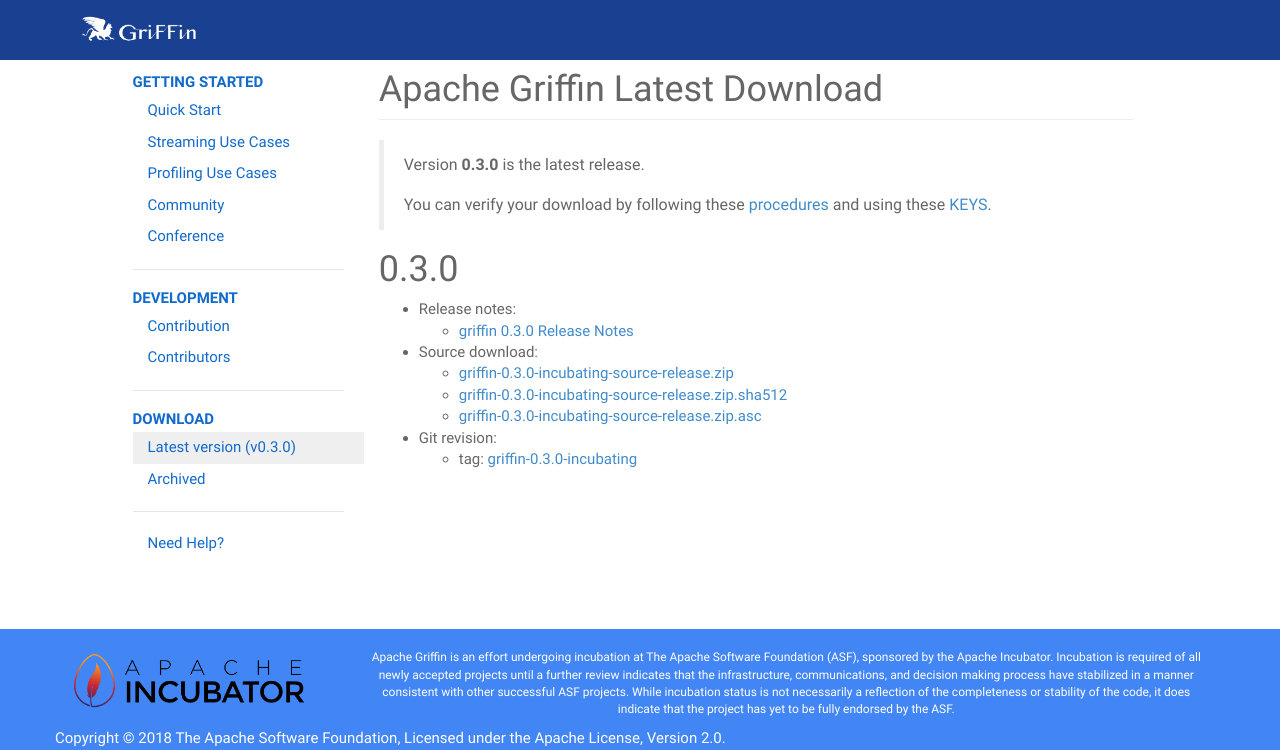
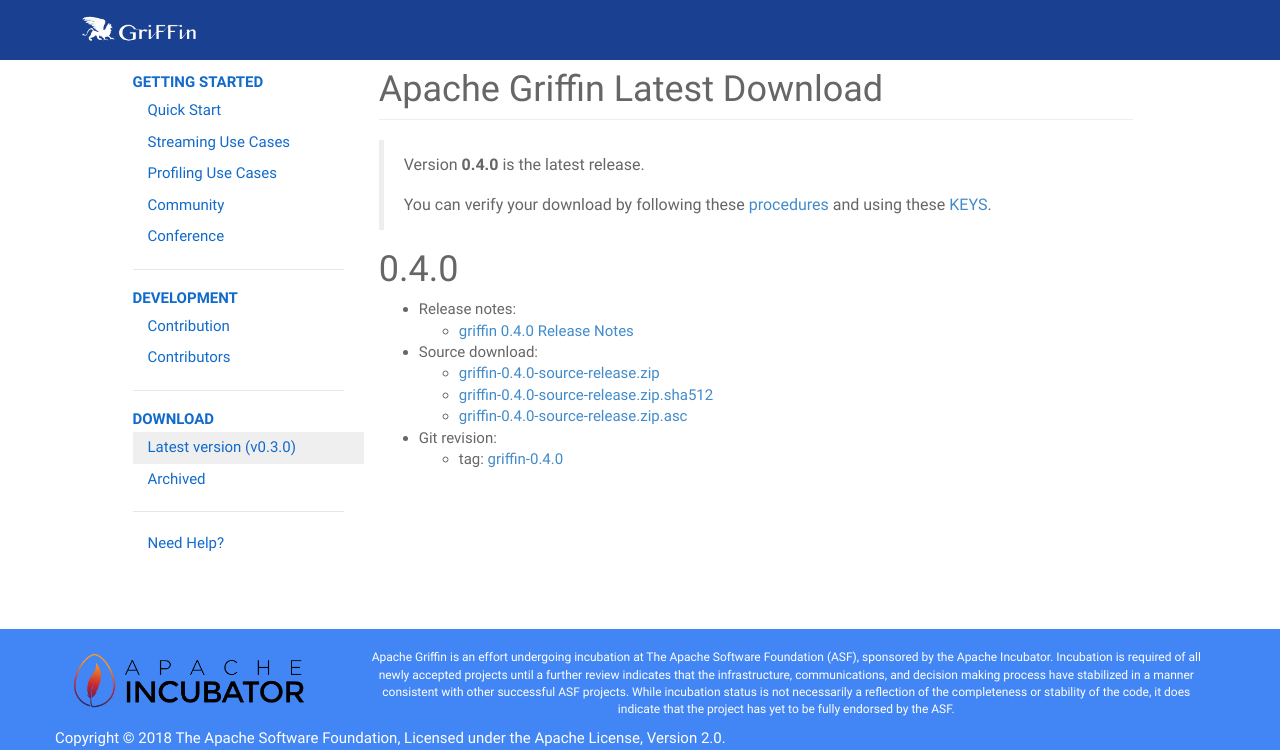
Before and after one commit to apache/griffin-site, a Jekyll site: the page built from latest.md, in a window 1280 px wide and 1101 px high. Shown: the top 750 px of the window. Built offline with Jekyll 4.4.1, drawn with Linux system fonts in a browser that asks for light colours; comment, search, counter and statistics services are not loaded.

Commit message:
0.4.0 released

```diff
--- a/latest.md
+++ b/latest.md
@@ -4,16 +4,16 @@
 permalink: /docs/latest.html
 ---
 
-> Version **0.3.0** is the latest release.
+> Version **0.4.0** is the latest release.
 >
-> You can verify your download by following these [procedures](https://www.apache.org/info/verification.html) and using these [KEYS](https://dist.apache.org/repos/dist/dev/incubator/griffin/KEYS).
+> You can verify your download by following these [procedures](https://www.apache.org/info/verification.html) and using these [KEYS](https://dist.apache.org/repos/dist/release/griffin/KEYS).
 
-# 0.3.0
+# 0.4.0
 * Release notes:
-	* [griffin 0.3.0 Release Notes](https://dist.apache.org/repos/dist/dev/incubator/griffin/0.3.0-incubating/CHANGES.txt)
+	* [griffin 0.4.0 Release Notes](https://dist.apache.org/repos/dist/release/griffin/0.4.0/CHANGES.txt)
 * Source download:
-	* [griffin-0.3.0-incubating-source-release.zip](https://dist.apache.org/repos/dist/dev/incubator/griffin/0.3.0-incubating/griffin-0.3.0-incubating-source-release.zip)
-	* [griffin-0.3.0-incubating-source-release.zip.sha512](https://dist.apache.org/repos/dist/dev/incubator/griffin/0.3.0-incubating/griffin-0.3.0-incubating-source-release.zip.sha512)
-	* [griffin-0.3.0-incubating-source-release.zip.asc](https://dist.apache.org/repos/dist/dev/incubator/griffin/0.3.0-incubating/griffin-0.3.0-incubating-source-release.zip.asc)
+	* [griffin-0.4.0-source-release.zip](https://dist.apache.org/repos/dist/release/griffin/0.4.0/griffin-0.4.0-source-release.zip)
+	* [griffin-0.4.0-source-release.zip.sha512](https://dist.apache.org/repos/dist/release/griffin/0.4.0/griffin-0.4.0-source-release.zip.sha512)
+	* [griffin-0.4.0-source-release.zip.asc](https://dist.apache.org/repos/dist/release/griffin/0.4.0/griffin-0.4.0-source-release.zip.asc)
 * Git revision:
-	* tag: [griffin-0.3.0-incubating](https://git-wip-us.apache.org/repos/asf?p=incubator-griffin.git;a=tag;h=refs/tags/griffin-0.3.0-incubating)
+	* tag: [griffin-0.4.0](https://gitbox.apache.org/repos/asf?p=griffin.git;a=tag;h=refs/tags/griffin-0.4.0)
```
Also changed, not shown: download.md (+11 -0 lines).
